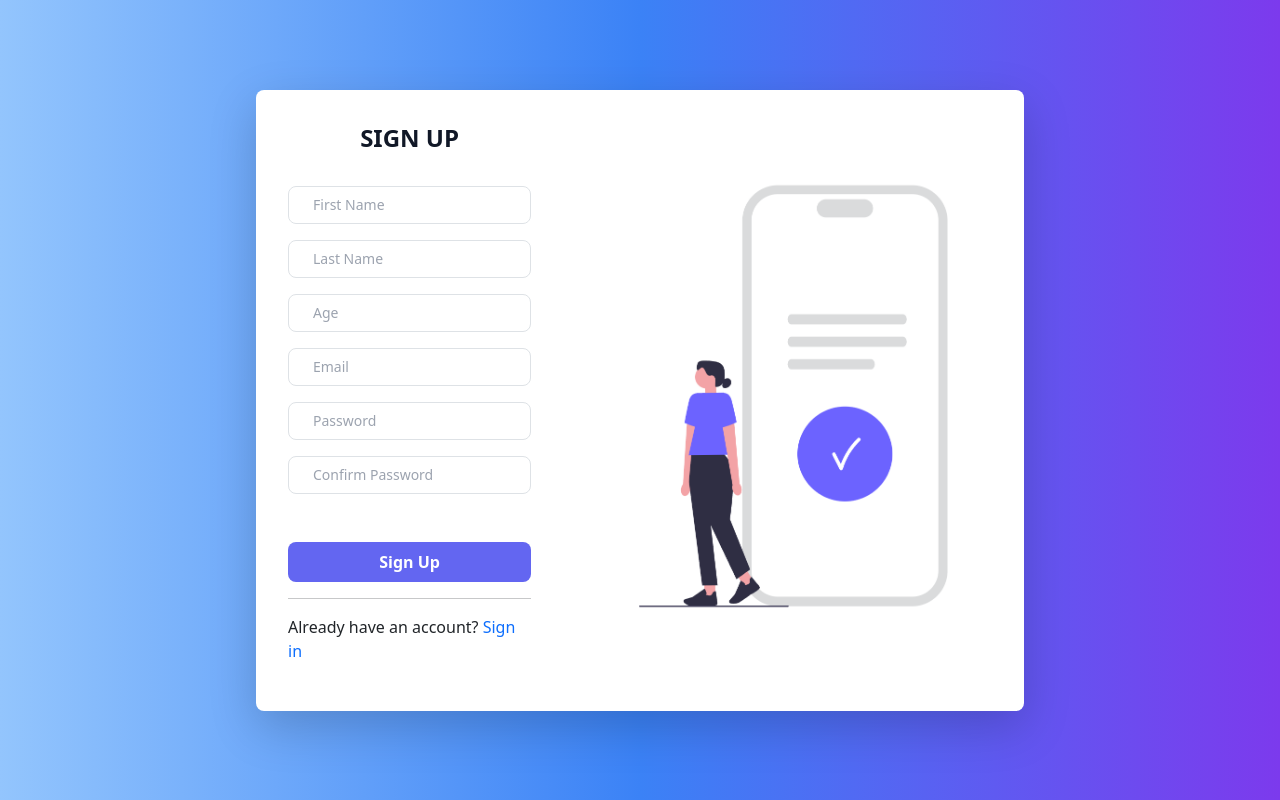
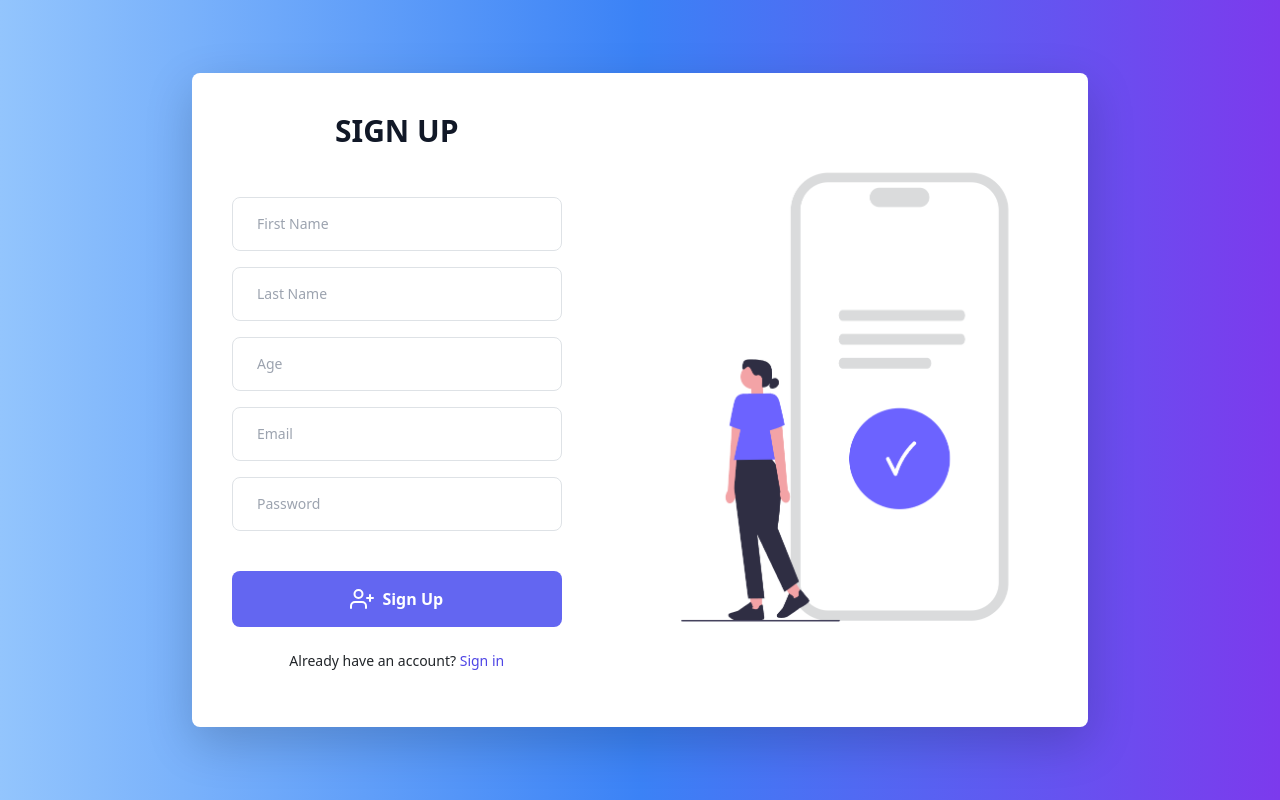
Before and after one commit to DipikaBhagora/FMCG_ECOMMERCE-Project, a React (Vite) app: page /signup in a window 1280 px wide. Built offline with nearby package versions, Linux system fonts and the light colour scheme.

Commit message:
req and res recieved on login and signup

```diff
--- a/src/components/common/Login.jsx
+++ b/src/components/common/Login.jsx
@@ -1,54 +1,69 @@
 import React from "react";
+import axios from "axios";
+import { useForm } from "react-hook-form";
+import { useNavigate } from "react-router-dom";
 import { Link } from "react-router-dom";
+import loginImage from "../../assets/images/undraw_access-account_aydp.png"; // Correct image import
 
 export const Login = () => {
+  const { register, handleSubmit } = useForm();
+  const navigate = useNavigate();
+
+  const submitHandler = async (data) => {
+    try {
+      const res = await axios.post("/user/login", data);
+
+      if (res.status === 200) {
+        alert("Login successful!");
+        navigate("/user");
+      } else {
+        alert("Invalid credentials!");
+      }
+    } catch (error) {
+      alert("Login Failed");
+    }
+  };
+
   return (
-    <div className="h-screen  bg-gradient-to-r from-blue-300 via-blue-500 to-purple-600   flex justify-center items-center">
+    <div className="h-screen bg-gradient-to-r from-blue-300 via-blue-500 to-purple-600 flex justify-center items-center">
       <div className="max-w-4xl w-full bg-white shadow-lg rounded-lg flex overflow-hidden">
 
         {/* Left Section: Login Form */}
-        <div className="w-2/5 flex flex-col justify-center items-center p-12">
-          <h1 className="text-3xl font-extrabold text-gray-900">LOGIN</h1>
-          <div className="mt-6 w-full max-w-sm">
+        <div className="w-1/2 flex flex-col justify-center items-center p-12">
+          <h1 className="text-3xl font-extrabold text-gray-900 mb-6">LOGIN</h1>
+          <form onSubmit={handleSubmit(submitHandler)} className="w-full max-w-sm">
             <input
-              className="w-full px-6 py-3 rounded-lg border border-gray-300 text-sm focus:outline-none focus:ring-2 focus:ring-indigo-500"
+              className="w-full px-6 py-3 rounded-lg border border-gray-300 text-sm focus:outline-none focus:ring-2 focus:ring-indigo-500 mb-4"
               type="email"
+              {...register("email")}
               placeholder="Email"
+              required
             />
             <input
-              className="w-full px-6 py-3 rounded-lg border border-gray-300 text-sm focus:outline-none focus:ring-2 focus:ring-indigo-500 mt-4"
+              className="w-full px-6 py-3 rounded-lg border border-gray-300 text-sm focus:outline-none focus:ring-2 focus:ring-indigo-500 mb-4"
               type="password"
+              {...register("password")}
               placeholder="Password"
+              required
             />
-            <button className="mt-6 w-full bg-indigo-500 text-white font-semibold py-3 rounded-lg hover:bg-indigo-700 flex items-center justify-center">
-              <svg
-                className="w-6 h-6 mr-2"
-                fill="none"
-                stroke="currentColor"
-                strokeWidth={2}
-                strokeLinecap="round"
-                strokeLinejoin="round"
+            <button
+              type="submit"
+              className="mt-4 w-full bg-indigo-500 text-white font-semibold py-3 rounded-lg hover:bg-indigo-700 flex items-center justify-center transition-all"
             >
-                <path d="M16 21v-2a4 4 0 00-4-4H5a4 4 0 00-4 4v2" />
-                <circle cx="8.5" cy={7} r={4} />
-                <path d="M20 8v6M23 11h-6" />
-              </svg>
               Sign In
             </button>
-            <hr />
-          </div>
+          </form>
 
-            <p>
+          <p className="mt-4 text-sm">
             Don't have an account?
-          <Link to="/signup"  style={{textDecoration: "none"}}> Register</Link>
+            <Link to="/signup" className="text-indigo-600 font-medium hover:underline" style={{textDecoration: "none"}}> Register</Link>
           </p>
-
         </div>
 
         {/* Right Section: Illustration */}
         <div className="w-3/5 hidden lg:flex justify-center items-center bg-indigo-100">
            <img
-            src="src/assets/undraw_access-account_aydp.png"
+             src={loginImage}
              alt="Illustration"
              className="object-contain w-full h-full"
            />
--- a/src/components/common/Signup.jsx
+++ b/src/components/common/Signup.jsx
@@ -1,62 +1,99 @@
 import React from "react";
+import axios from "axios";
+import { useForm } from "react-hook-form";
+import { useNavigate } from "react-router-dom";
 import { Link } from "react-router-dom";
+import signupImage from "../../assets/images/undraw_completed_0sqh.png"; // Correct image import
 
 export const Signup = () => {
+  const { register, handleSubmit } = useForm();
+  const navigate = useNavigate();
+
+  const submitHandler = async (data) => {
+    try {
+      data.roleId = "67cbdf40c98099e54f8e961c";
+      const res = await axios.post("/user/signup", data);
+
+      if (res.status === 201) {
+        alert("User created successfully!");
+        navigate("/login");
+      } else {
+        alert("User not created!");
+      }
+    } catch (error) {
+      alert("Signup Failed");
+    }
+  };
+
   return (
     <div className="h-screen bg-gradient-to-r from-blue-300 via-blue-500 to-purple-600 flex justify-center items-center">
-      <div className="max-w-3xl w-full bg-white shadow-lg rounded-lg flex overflow-hidden h-[75vh]">
+      <div className="max-w-4xl w-full bg-white shadow-lg rounded-lg flex overflow-hidden h-[80vh]">
 
         {/* Left Section: Signup Form */}
-        <div className="w-2/5 flex flex-col justify-center items-center p-8 h-full">
-          <h1 className="text-2xl font-extrabold text-gray-900">SIGN UP</h1>
-          <div className="mt-4 w-full max-w-xs">
+        <div className="w-1/2 flex flex-col justify-center items-center p-10">
+          <h1 className="text-3xl font-extrabold text-gray-900 mb-5">SIGN UP</h1>
+          <form onSubmit={handleSubmit(submitHandler)} className="w-full flex flex-col items-center">
             <input
-              className="w-full px-4 py-2 rounded-lg border border-gray-300 text-sm focus:outline-none focus:ring-2 focus:ring-indigo-500"
+              className="w-full px-6 py-3 rounded-lg border border-gray-300 text-sm focus:outline-none focus:ring-2 focus:ring-indigo-500 mb-3"
               type="text"
+              {...register("firstName")}
               placeholder="First Name"
             />
             <input
-              className="w-full px-4 py-2 rounded-lg border border-gray-300 text-sm focus:outline-none focus:ring-2 focus:ring-indigo-500 mt-3"
+              className="w-full px-6 py-3 rounded-lg border border-gray-300 text-sm focus:outline-none focus:ring-2 focus:ring-indigo-500 mb-3"
               type="text"
+              {...register("lastName")}
               placeholder="Last Name"
             />
             <input
-              className="w-full px-4 py-2 rounded-lg border border-gray-300 text-sm focus:outline-none focus:ring-2 focus:ring-indigo-500 mt-3"
+              className="w-full px-6 py-3 rounded-lg border border-gray-300 text-sm focus:outline-none focus:ring-2 focus:ring-indigo-500 mb-3"
               type="number"
+              {...register("age")}
               placeholder="Age"
             />
             <input
-              className="w-full px-4 py-2 rounded-lg border border-gray-300 text-sm focus:outline-none focus:ring-2 focus:ring-indigo-500 mt-3"
+              className="w-full px-6 py-3 rounded-lg border border-gray-300 text-sm focus:outline-none focus:ring-2 focus:ring-indigo-500 mb-3"
               type="email"
+              {...register("email")}
               placeholder="Email"
             />
             <input
-              className="w-full px-4 py-2 rounded-lg border border-gray-300 text-sm focus:outline-none focus:ring-2 focus:ring-indigo-500 mt-3"
+              className="w-full px-6 py-3 rounded-lg border border-gray-300 text-sm focus:outline-none focus:ring-2 focus:ring-indigo-500 mb-3"
               type="password"
+              {...register("password")}
               placeholder="Password"
             />
-             <input
-              className="w-full px-4 py-2 rounded-lg border border-gray-300 text-sm focus:outline-none focus:ring-2 focus:ring-indigo-500 mt-3"
-              type="password"
-              placeholder="Confirm Password"
-            />
-            <button className="mt-5 w-full bg-indigo-500 text-white font-semibold py-2 rounded-lg hover:bg-indigo-700 flex items-center justify-center">
+            <button
+              type="submit"
+              className="mt-4 w-full bg-indigo-500 text-white font-semibold py-3 rounded-lg hover:bg-indigo-700 flex items-center justify-center transition-all"
+            >
+              <svg
+                className="w-6 h-6 mr-2"
+                fill="none"
+                stroke="currentColor"
+                strokeWidth={2}
+                strokeLinecap="round"
+                strokeLinejoin="round"
+              >
+                <path d="M16 21v-2a4 4 0 00-4-4H5a4 4 0 00-4 4v2" />
+                <circle cx="8.5" cy={7} r={4} />
+                <path d="M20 8v6M23 11h-6" />
+              </svg>
               Sign Up
             </button>
-            <hr />
-          </div>
-          <p>
+          </form>
+          <p className="mt-4 text-sm">
             Already have an account?
-          <Link to="/login" style={{textDecoration: "none"}}> Sign in</Link>
+            <Link to="/login" className="text-indigo-600 font-medium hover:underline" style={{textDecoration: "none"}}> Sign in</Link>
           </p>
         </div>
 
        {/* Right Section: Illustration */}
       <div className="w-3/5 hidden md:flex justify-center items-center p-4 h-full">
       <img
-            src="src/assets/undraw_completed_0sqh.png"
+    src={signupImage}
     alt="Illustration"
-            className="object-contain w-full h-full"
+    className="w-full h-full object-contain"
       />
       </div>
       </div>
```
Also changed, not shown: src/assets/images/undraw_access-account_aydp.png (renamed from src/assets/undraw_access-account_aydp.png), src/assets/images/undraw_completed_0sqh.png (renamed from src/assets/undraw_completed_0sqh.png). Lines whose indentation alone changed are shown as unchanged.
